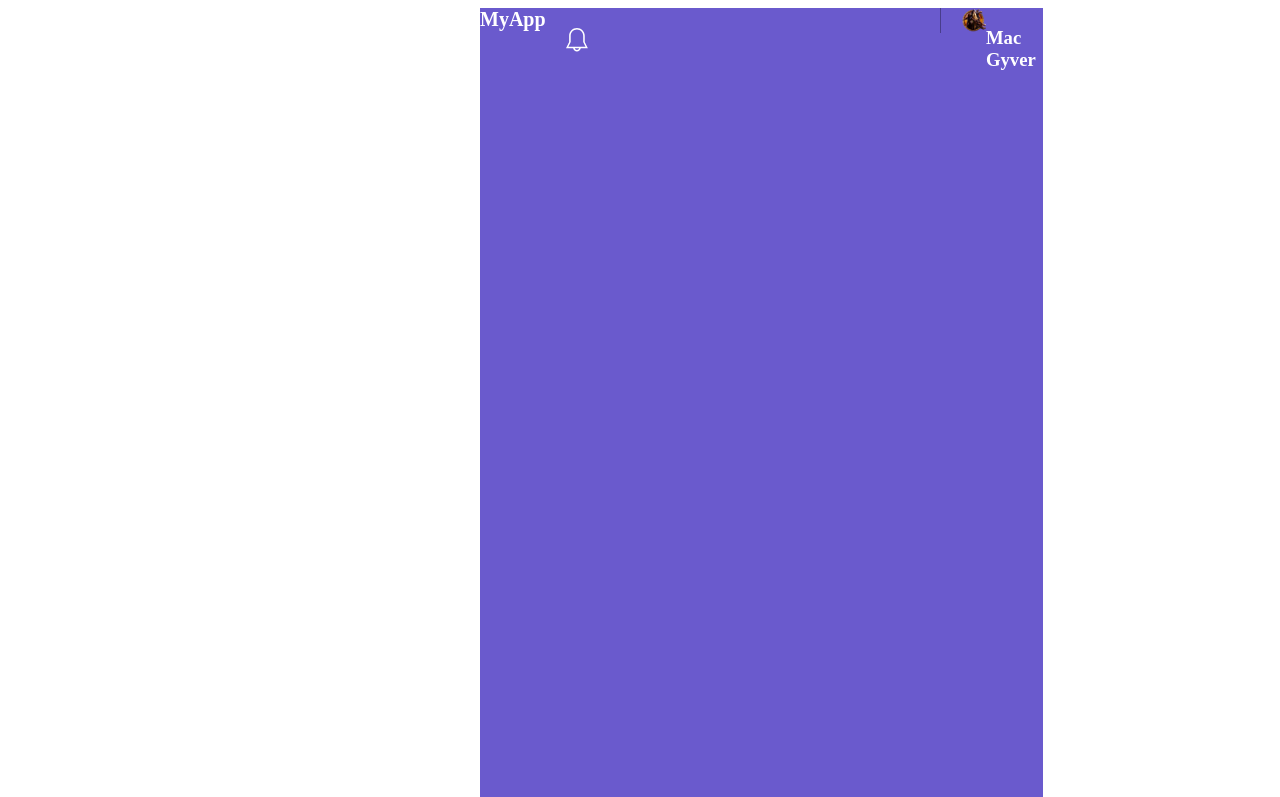
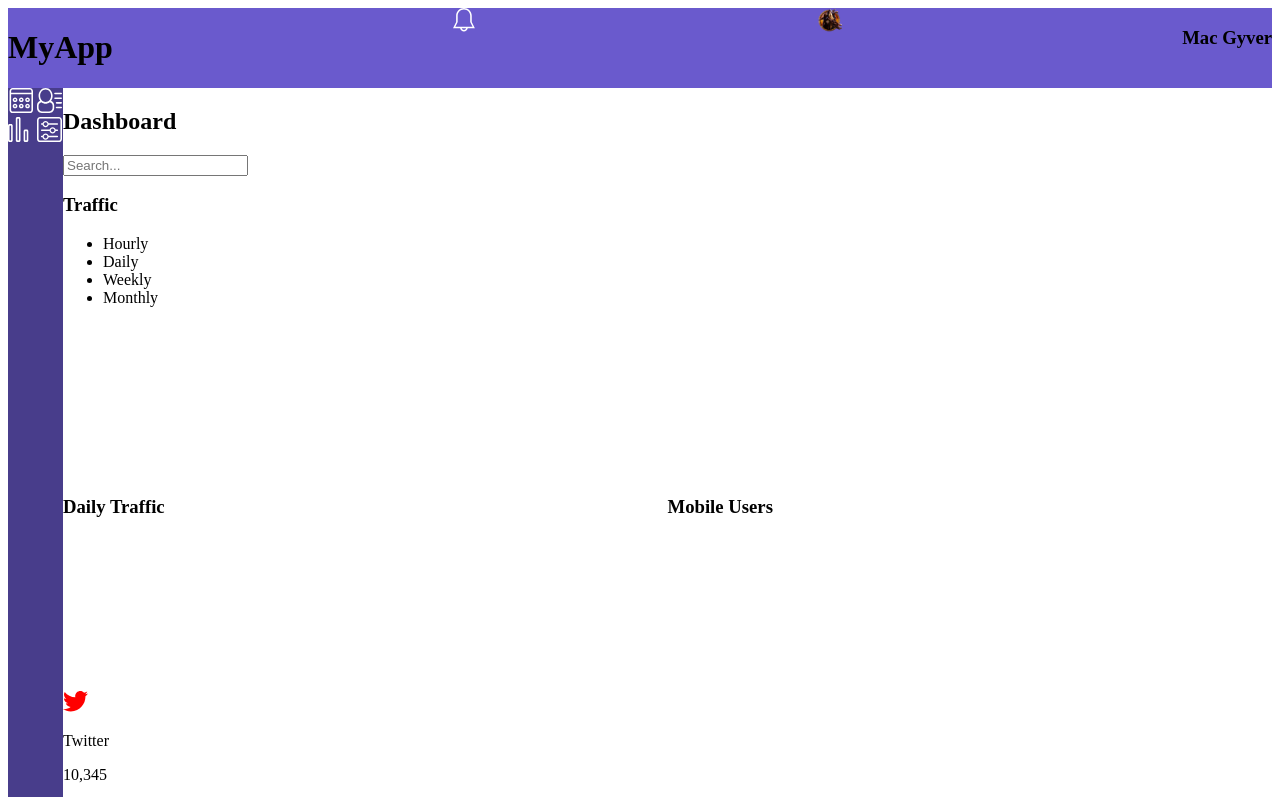
Before and after one commit to 1Cajkadali/WebApp-Dashboard, a plain HTML site: page index.html in a window 1280 px wide. Shown: the top 797 px of the page. Drawn offline with Linux system fonts and the light colour scheme.

Commit message:
Grid done

```diff
--- a/css/styles.css
+++ b/css/styles.css
@@ -2,46 +2,52 @@
 
 /* 320px min */
 
-.container {
-  max-width: 320px;
+.grid-container {
   display: grid;
-  grid-template-columns: 1fr 1fr 1fr 1fr;
-  grid-template-rows: 1fr 1fr 1fr 1fr;
+  min-width: 320px;
+  grid-template-columns: 100%;
+  grid-template-rows: auto;
+  grid-template-areas:
+      "header"
+      "navigation"
+      "main";
   margin: 0 auto;
 }
 
-/* header styles */
-
-header {
-  width: 100%;
-  grid-column-start: 1;
-  grid-column-end: -1;
+.header {
+  grid-area: header;
   background-color: slateblue;
   display: flex;
   flex-direction: row;
   justify-content: space-between;
-  color: white;
 }
 
-p {
-  margin: 0;
-  font-size: 20px;
+.navigation {
+  grid-area: navigation;
+  background-color: darkslateblue;
+
 }
 
-h1 {
-  margin: 0;
-  font-size: 20px;
+.main {
+  grid-area: main;
+  display: grid;
+}
+
+.widget-container-full, .widget-container-half {
+  width: 95vw;
+}
+
+.avatar {
+  width: 25px;
+  height: 25px;
+}
+
+.social-image {
+  width: 25px;
+  height: 25px;
 }
 
 .notification {
-  display: flex;
-  justify-content: space-between;
-  flex-direction: row;
-  width: 100%;
-  margin: 20px;
-}
-
-#notification {
   width: 25px;
   height: 25px;
 }
@@ -51,75 +57,35 @@ h1 {
   height: 25px;
 }
 
-.avatar {
-  border-left: darkslateblue 1px solid;
-  padding-left: 20px;
+@media (min-width: 768px) {
+  .grid-container {
+    grid-template-columns: 55px 1fr;
+    grid-template-areas:
+    "header header"
+    "navigation main";
     }
 
-/* nav styles */
-
-nav {
-  width: 320px;
-  grid-column-start: 1;
-  grid-column-end: -1;
-  background-color: darkslateblue;
-  display: flex;
-  justify-content: space-between;
-  flex-direction: row;
-  padding: 15px;
+  .main {
+    grid-template-columns: 50%;
   }
 
-/* search field */
-
-input {
-  width: 100%;
+  .traffic, .social {
+    grid-column: 1 / span 2;
   }
 
-/* Header styles */
-
-/*
-
-header {
-  width: 100%;
-  height: 60px;
-  background-color: slateblue;
-  display: flex;
-  flex-direction: row;
-  justify-content: space-between;
-  color: white;
+  .daily, .members, .message-widget {
+    grid-column: 1 / span 1;
   }
 
-.notification {
-  margin: auto 15px auto 10px;
+  .mobile-users, .recent-activity, .settings {
+    grid-column: 2 / span 1;
   }
 
-p {
-  margin: 5px;
-  float: right;
-  font-size: 25px;
+  .widget-container-full {
+    width: 90vw;
   }
 
-h1 {
-  margin: auto 5px auto 25px;
+  .widget-container-half {
+      width: 45vw;
   }
-
-
-.avatar {
-  border-left: 1px solid darkslateblue;
 }
-
-/* navigation */
-
-/*
-nav {
-  background-color: darkslateblue ;
-  display: flex;
-  flex-direction: column;
-  max-width: 80px;
-  padding: 15px;
-  height: 600px;
-}
-
-nav img {
-  padding: 15px 15px 15px 20px;;
-} */
--- a/index.html
+++ b/index.html
@@ -7,8 +7,8 @@
     <link href="css/styles.css" rel="stylesheet">
   </head>
   <body>
-    <div class="container">
-      <header>
+    <div class="grid-container">
+      <header class="header">
         <h1>MyApp</h1>
           <div class="notification">
             <img src="icons/icon-bell.svg" alt="bell icon" id="notification">
@@ -16,7 +16,7 @@
           <img src="images/avatar.png" alt="avatar" class="icons avatar">
           <h3>Mac Gyver</h3>
       </header>
-      <nav>
+      <nav class="navigation">
         <a>
           <img src="icons/icon-dashboard.svg" alt="dashboard" class="icons">
         </a>
@@ -30,7 +30,7 @@
           <img src="icons/icon-settings.svg" alt="settings" class="icons">
         </a>
       </nav>
-      <main>
+      <main class="main">
         <div class="main-header">
           <h2 class="dash-headline">Dashboard</h2>
           <div class="dash-search">
@@ -67,7 +67,7 @@
             <canvas id="mobile-user-chart"></canvas>
           </div>
         </section>
-        <section class="social-media">
+        <section class="social">
           <div class="social-container">
             <div class="social-image">
               <img src="icons/icon-twitter.svg" alt="twitter">
```
Lines whose indentation alone changed are shown as unchanged.
